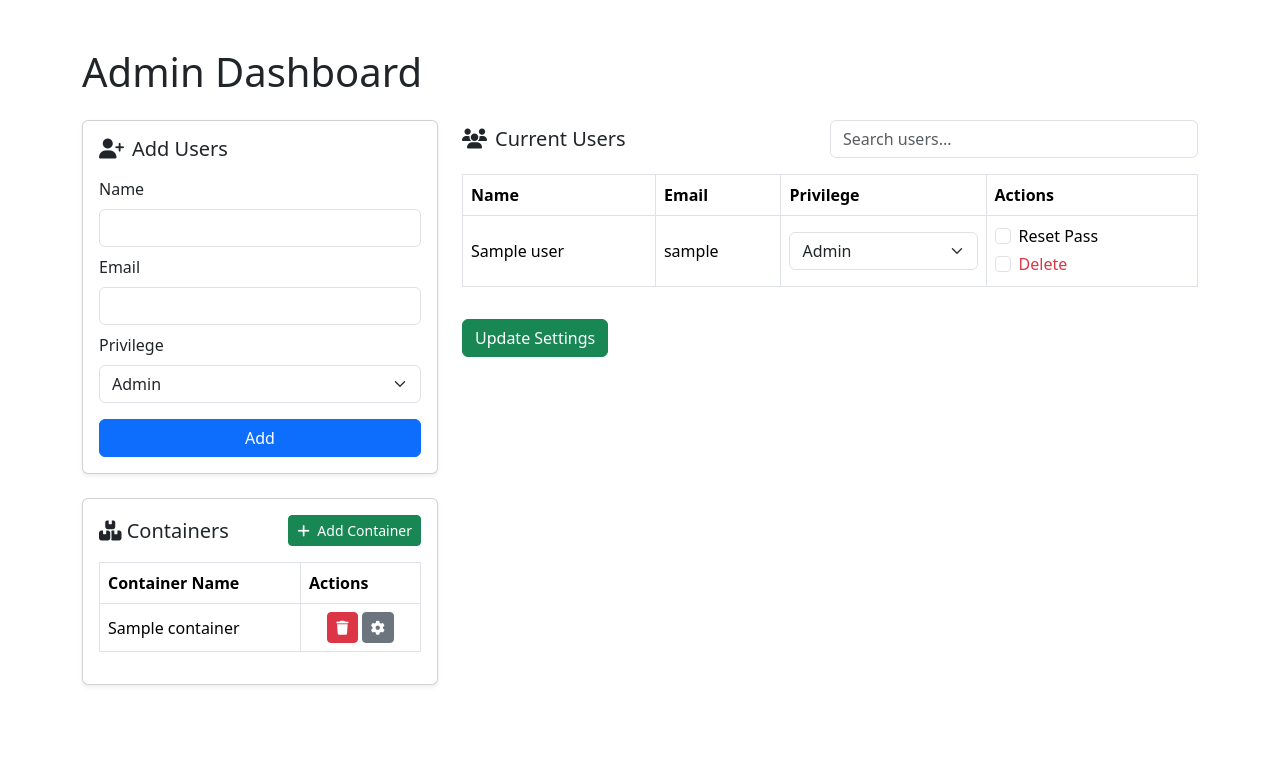
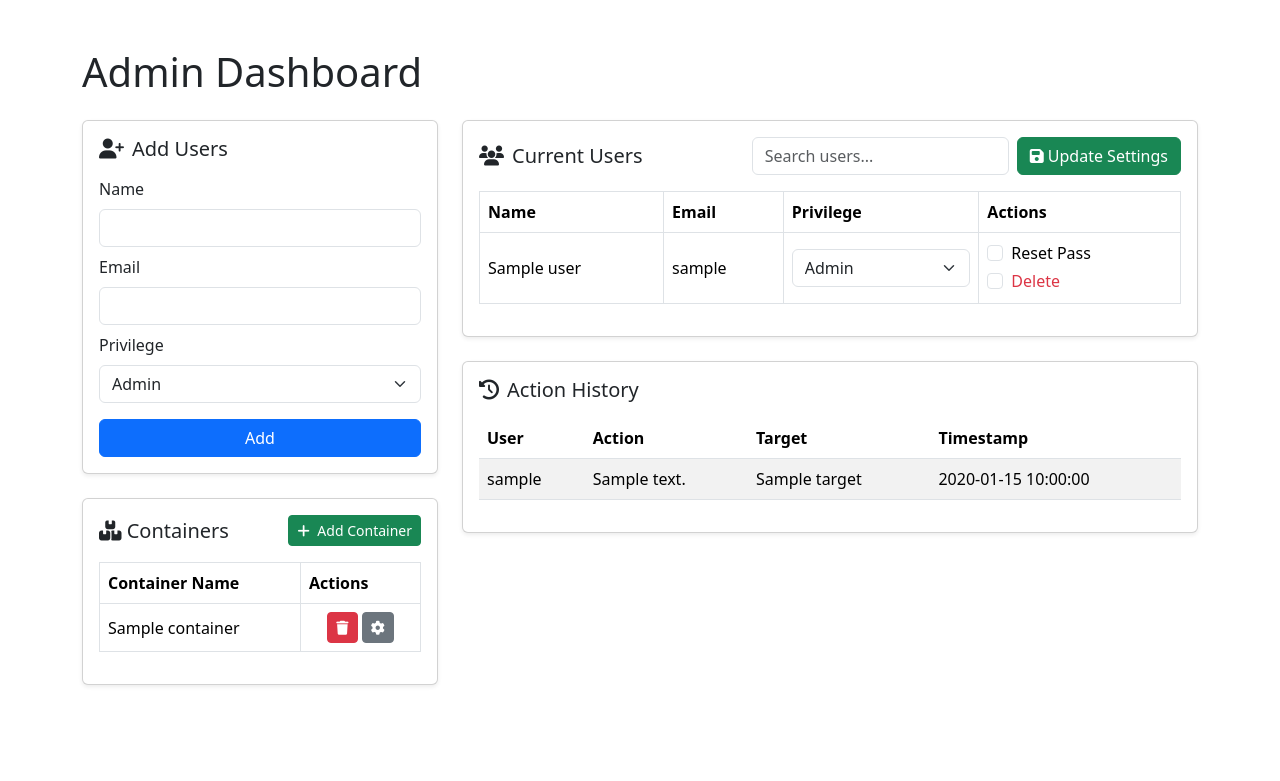
Before and after one commit to shr0m/StoreStash, a Flask app: template templates/admin.html in a window 1280 px wide. Shown: the part 56-837 px from the top of the page. Run offline with Flask 3, Linux system fonts and the light colour scheme; the template is opened without the code that fills it: most values are stand-ins (such as "Sample title", 1, 10 or a date in 2020).

Commit message:
Add history section

```diff
--- a/templates/admin.html
+++ b/templates/admin.html
@@ -142,16 +142,25 @@
             </div>
         </div>
 
-        <!-- Right column: User Table -->
+        <!-- Right column: User Table + Action History -->
         <div class="col-md-8">
-            <div class="d-flex justify-content-between align-items-center mb-3">
-                <h5 class="mb-0"><i class="fa-solid fa-users me-2"></i>Current Users</h5>
-                <div class="w-50">
-                    <input type="text" id="stock-search" class="form-control" placeholder="Search users..." oninput="filterUserTable()">
+            <div class="card shadow-sm mb-4">
+                <div class="card-body">
+                    <div class="d-flex justify-content-between align-items-center mb-3 flex-wrap gap-2">
+                        <h5 class="mb-0">
+                            <i class="fa-solid fa-users me-2"></i>Current Users
+                        </h5>
+
+                        <div class="d-flex align-items-center gap-2 flex-grow-1 justify-content-end">
+                            <input type="text" id="stock-search" class="form-control w-auto" placeholder="Search users..." oninput="filterUserTable()">
+                            <form method="POST" action="{{ url_for('admin.update_users') }}" id="update-settings-form" class="m-0">
+                                <button type="submit" class="btn btn-success">
+                                    <i class="fa-solid fa-floppy-disk me-1"></i>Update Settings
+                                </button>
+                            </form>
                         </div>
                     </div>
 
-            <form method="POST" action="{{ url_for('admin.update_users') }}" id="update-settings-form">
                     <div class="table-responsive">
                         <table class="table table-bordered align-middle table-hover">
                             <thead class="bg-primary text-white bg-opacity-75">
@@ -189,8 +198,45 @@
                             </tbody>
                         </table>
                     </div>
-                <button type="submit" class="btn btn-success mt-3">Update Settings</button>
-            </form>
+                </div>
+            </div>
+
+            <!-- Action History Section -->
+            <div class="card shadow-sm">
+                <div class="card-body">
+                    <h5 class="card-title mb-3">
+                        <i class="fa-solid fa-clock-rotate-left me-2"></i>Action History
+                    </h5>
+
+                    {% if actions %}
+                    <div class="table-responsive" style="max-height: 300px; overflow-y: auto;">
+                        <table class="table table-striped table-hover align-middle">
+                            <thead class="bg-secondary bg-opacity-25">
+                                <tr>
+                                    <th>User</th>
+                                    <th>Action</th>
+                                    <th>Target</th>
+                                    <th>Timestamp</th>
+                                </tr>
+                            </thead>
+                            <tbody>
+                                {% for action in actions %}
+                                <tr>
+                                    <td>{{ action.user_name }}</td>
+                                    <td>{{ action.description }}</td>
+                                    <td>{{ action.target }}</td>
+                                    <td>{{ action.timestamp.strftime('%Y-%m-%d %H:%M:%S') }}</td>
+                                </tr>
+                                {% endfor %}
+                            </tbody>
+                        </table>
+                    </div>
+                    {% else %}
+                        <p class="text-muted fst-italic">No recent actions recorded.</p>
+                    {% endif %}
+                </div>
+            </div>
+        </div>
         </div>
     </div>
 </div>
```
Lines whose indentation alone changed are shown as unchanged.
